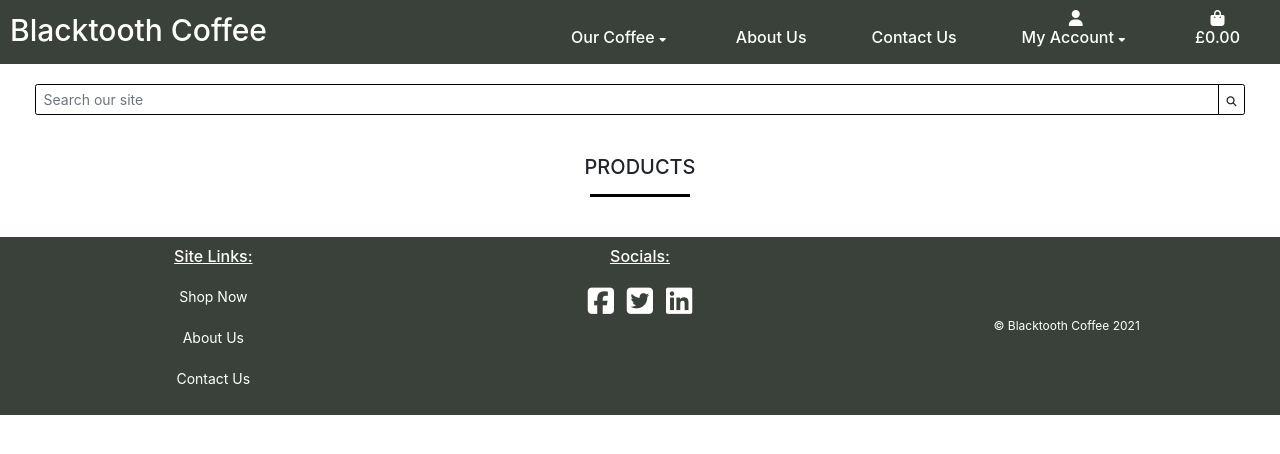
After one commit to scottsimpson91/CI-MS4-Blacktooth-Coffee, a Django app: page /products/ in a window 1280 px wide. The commit adds this page. Shown: the top 454 px of the page. Run offline with Django 3.2, Linux system fonts and the light colour scheme; data that the repository does not hold is empty; some libraries are stand-ins or nearby versions.

Commit message:
FEAT: Add product template and styles

```diff
--- a/blacktooth_coffee/urls.py
+++ b/blacktooth_coffee/urls.py
@@ -22,4 +22,5 @@ urlpatterns = [
     path('admin/', admin.site.urls),
     path('accounts/', include('allauth.urls')),
     path('', include('home.urls')),
+    path('products/', include('products.urls')),
 ] + static(settings.MEDIA_URL, document_root=settings.MEDIA_ROOT)
--- a/home/templates/home/index.html
+++ b/home/templates/home/index.html
@@ -14,7 +14,7 @@
 <!--======================================== HOME PAGE CONTENT ========================================-->
         <div class="row">
             <div class="col-xl-8">
-                <h3 class="main-page-heading">Crafted by Connoisseurs</h3>
+                <h3 class="heading">Crafted by Connoisseurs</h3>
                 <hr class="heading-hr">
                 <p class="homepage-paragraph">
                     "Lorem ipsum dolor sit amet, consectetur adipiscing elit, sed do eiusmod tempor incididunt ut labore et dolore magna aliqua. Ut enim ad minim veniam, quis nostrud exercitation ullamco laboris nisi ut aliquip ex ea commodo consequat. Duis aute irure dolor in reprehenderit in voluptate velit esse cillum dolore eu fugiat nulla pariatur. Excepteur sint occaecat cupidatat non proident, sunt in culpa qui officia deserunt mollit anim id est laborum."
--- /dev/null
+++ b/products/templates/products/products.html
@@ -0,0 +1,59 @@
+{% extends "base.html" %}
+{% load static %}
+
+{% block content %}
+    <div class="container-fluid pl-0 pr-0">
+<!--======================================== SEARCH BAR - FROM BOUTIQUE ADO ========================================-->
+        <div class="search-container row">
+            <div class="col-12">
+                <form method="GET" action="">
+                    <div class="input-group">
+                        <input class="form-control" type="text" name="q" placeholder="Search our site">
+                        <div class="input-group-append">
+                            <button class="form-control btn btn-black" type="submit">
+                                <span class="icon">
+                                    <i class="fas fa-search"></i>
+                                </span>
+                            </button>
+                        </div>
+                    </div>
+                </form>
+            </div>
+        </div>
+<!--======================================== PRODUCTS - FROM BOUTIQUE ADO ========================================-->
+        <div class="product-container">
+            <div class="row">
+                <div class="col-12">
+                    <h2 class="heading">Products</h2>
+                    <hr class="heading-hr">
+                </div>
+            </div>
+            <div class="product-section row">
+                {% for product in products %}
+                    <div class="col-sm-6 col-md-6 col-lg-4 col-xl-3">
+                        <div class="card-picture">
+                            {% if product.image %}
+                                <a href="">
+                                    <img class="card-img-top img-fluid" src="{{ product.image.url }}" alt="{{ product.name }}">
+                                </a>
+                            {% else %}
+                                <a href="">
+                                    <img class="card-img-top img-fluid" src="{{ MEDIA_URL }}noimage.png" alt="{{ product.name }}">
+                                </a>
+                            {% endif %}
+                        </div>
+                        <div class="card-body">
+                            <h4 class="product-heading">{{ product.name }}</h4>
+                            <h4 class="product-heading">£ {{ product.price }}</h4>
+                            {% if product.rating %}
+                                <small class="text-muted"><i class="fas fa-star"></i>{{ product.rating }} / 5</small>
+                            {% else %}
+                                <small class="text-muted">No Rating</small>
+                            {% endif %}
+                        </div>
+                    </div>
+                {% endfor %}
+            </div>
+        </div>
+    </div>
+{% endblock %}
--- /dev/null
+++ b/products/urls.py
@@ -0,0 +1,6 @@
+from django.urls import path
+from . import views
+
+urlpatterns = [
+    path('', views.all_products, name='products')
+]
--- a/products/views.py
+++ b/products/views.py
@@ -1,3 +1,14 @@
 from django.shortcuts import render
+from .models import Product
 
-# Create your views here.
+
+def all_products(request):
+    """ View to show all products, including sorting and search queries """
+
+    products = Product.objects.all()
+
+    context = {
+        'products': products,
+    }
+
+    return render(request, 'products/products.html', context)
--- a/static/css/base.css
+++ b/static/css/base.css
@@ -7,14 +7,19 @@
 .row {
     margin: 0;
 }
-
 a:hover,
 a:active,
 a:focus,
 a:active:focus {
     color: #000;
 }
-
+.heading {
+    font-size: 2rem;
+    text-align: center;
+    padding: 1rem;
+    padding-top: 3rem;
+    text-transform: uppercase;
+}
 .heading-hr {
     background-color: #000;
     height: 0.2rem;
@@ -23,35 +28,32 @@ a:active:focus {
     margin-bottom: 2rem;
     margin: auto;
 }
+.text-muted {
+    font-size: 1.2rem;
+}
 /*--------------------------------------------Navbar*/
 .navbar {
     background-color: #3a413a;
     padding: 0 1rem;
 }
-
 .navbar-title {
     font-size: 3rem;
     color: #FFF;
 }
-
 .nav-item {
     padding: 0.5rem 2.5rem;
 }
-
 .nav-link h4 {
     font-size: 1.6rem;
     color: #FFF;
 }
-
 .nav-icon {
     font-size: 1.6rem;
     color: #FFF;
 }
-
 .menu-icon {
     padding: 0.5rem;
 }
-
 .dropdown-item {
     font-size: 1.5rem;
     background-color: #3a413a;
@@ -60,7 +62,6 @@ a:active:focus {
     border-bottom: 1px solid #FFF;
     padding: 1rem;
 }
-
 .dropdown-menu {
     padding: 0;
     margin: 0;
@@ -68,7 +69,6 @@ a:active:focus {
     background-color: #3a413a;
     width: 100%;
 }
-
 .dropdown-item:hover,
 .dropdown-item:active,
 .dropdown-item:focus,
@@ -97,19 +97,11 @@ a:active:focus {
     background-color: #FFD966;
     text-transform: uppercase;
 }
-.main-page-heading {
-    font-size: 2rem;
-    text-align: center;
-    padding: 1rem;
-    padding-top: 3rem;
-    text-transform: uppercase;
-}
 .homepage-paragraph {
     padding: 2rem;
     font-size: 1.4rem;
 }
-
-
+/*--------------------------------------------Footer*/
 footer {
     background-color: #3A413A;
     min-height: 5rem;
@@ -169,3 +161,18 @@ footer {
     text-decoration: underline;
     margin: 0;
 }
+/*--------------------------------------------Product Page*/
+.form-control {
+    border: 1px solid #000;
+    font-size: 1.4rem;
+}
+.search-container {
+    padding: 2rem;
+    padding-bottom: 1rem;
+}
+.product-section {
+    padding-top: 2rem;
+}
+.product-heading {
+    font-size: 1.6rem;
+}
```
Also changed, not shown: media/coffee-beans-balmaadi.jpg (renamed from media/coffee-beans-extra-light.jpg), media/coffee-beans-el-yalcon.jpg (added), media/coffee-beans-house-blend.jpg (renamed from media/coffee-beans-light.jpg), media/coffee-beans-kercha.jpg (renamed from media/coffee-beans-dark.jpg), media/coffee-beans-light_GdRC731.jpg (deleted), media/noimage.png (added).
